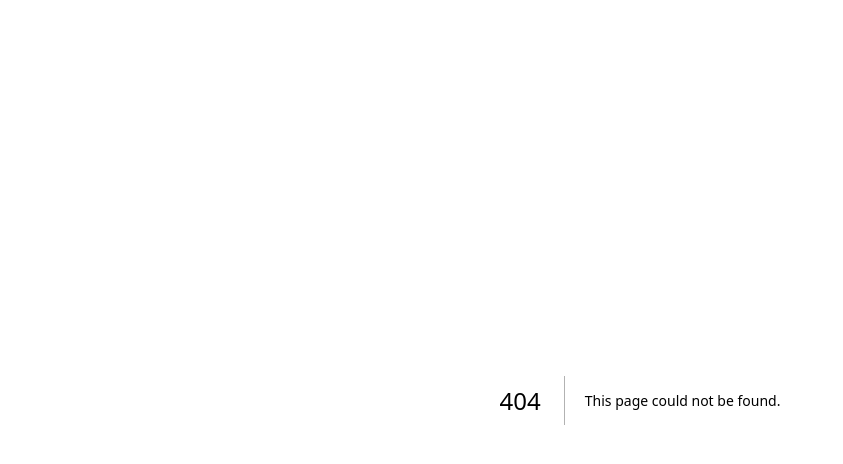
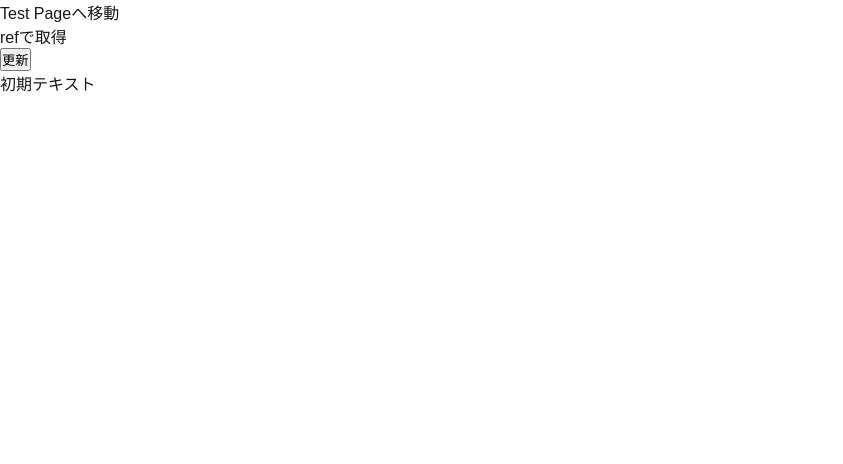
Before and after one commit to kobitoDevelopment/Next-js, a Next.js app: page /test2 in a window 1280 px wide. Before the commit this address had no page. Shown: the top 464 px of the page, without its empty margins (0-843 px from the left). Built offline with nearby package versions, Linux system fonts and the light colour scheme.

Commit message:
Add files via upload

```diff
--- /dev/null
+++ b/src/app/components/layouts/LayoutTest2.tsx
@@ -0,0 +1,7 @@
+export default function TestLayout({ children }: { children: React.ReactNode }) {
+  return (
+    <div className="wrap2">
+      <main className="main">{children}</main>
+    </div>
+  );
+}
--- /dev/null
+++ b/src/app/components/test/links/MyLink.tsx
@@ -0,0 +1,10 @@
+/* NuxtでいうところのNuxtLinkと同様の処理を行うため、Next用のLinkコンポーネントをimport */
+import Link from "next/link";
+
+export default function Home() {
+  return (
+    <div>
+      <Link href="/test2">Test Page2へ移動</Link>
+    </div>
+  );
+}
--- /dev/null
+++ b/src/app/components/test2/lifecycle/LifeCycle.tsx
@@ -0,0 +1,44 @@
+"use client";
+import { useEffect, useRef, useState } from "react";
+
+export default function ExampleComponent() {
+  const hogeRef = useRef<HTMLDivElement | null>(null);
+  const [fugaText, setFugaText] = useState("初期テキスト");
+
+  // useEffect ... DOMがレンダリングされた後に実行される
+  useEffect(() => {
+    const handleScroll = () => {
+      if (hogeRef.current) {
+        console.log("hogeRef:", hogeRef); // useRefの中に格納されている値を確認
+        console.log("hogeRef.current:", hogeRef.current); // .currentで、refに代入されているHTML要素を確認
+      }
+    };
+    window.addEventListener("scroll", handleScroll);
+
+    // useEffectのreturnの中に、コンポーネントがDOMから削除される時の処理を記述する
+    return () => {
+      window.removeEventListener("scroll", handleScroll);
+    };
+  }, []); // useEffectの第二引数に空の配列を渡すと、このコンポーネントが最初にレンダリングされた時のみ実行される
+
+  // `hogeRef.current` が変更されたときに実行する `useEffect`
+  useEffect(() => {
+    if (fugaText) {
+      const fuga = document.querySelector(".fuga");
+      console.log("🔄 fugaTextが更新されました！");
+      console.log(`reactの中でquerySelectorによる用を取得を実施する: ${fuga}`);
+    }
+  }, [fugaText]);
+
+  return (
+    // コンポーネントに記述するHTMLは、同じ階層に複数の要素を記述することができないため、そのようにしたい場合は、<></>で囲む
+    <>
+      <div ref={hogeRef}>refで取得</div>
+      {/* ref の値を更新するボタン */}
+      <button type="button" onClick={() => setFugaText("更新されました！")}>
+        更新
+      </button>
+      <div className="fuga">{fugaText}</div>
+    </>
+  );
+}
--- /dev/null
+++ b/src/app/components/test2/links/MyLink.tsx
@@ -0,0 +1,10 @@
+/* NuxtでいうところのNuxtLinkと同様の処理を行うため、Next用のLinkコンポーネントをimport */
+import Link from "next/link";
+
+export default function Home() {
+  return (
+    <div>
+      <Link href="/test">Test Pageへ移動</Link>
+    </div>
+  );
+}
--- /dev/null
+++ b/src/app/test2/page.tsx
@@ -0,0 +1,13 @@
+import LayoutTest2 from "@/app/components/layouts/LayoutTest2";
+import MyLink from "@/app/components/test2/links/MyLink";
+import LifeCycle from "@/app/components/test2/lifecycle/LifeCycle";
+export default function TestPage() {
+  return (
+    <LayoutTest2>
+      <div>
+        <MyLink />
+        <LifeCycle />
+      </div>
+    </LayoutTest2>
+  );
+}
```
Also changed, not shown: src/app/components/test/for/For.tsx (+1 -1 lines), src/app/components/test3/MyImage/MyImage.tsx (added, +9 -0 lines), src/app/test/page.tsx (+2 -0 lines), src/app/test3/page.tsx (added, +11 -0 lines).
